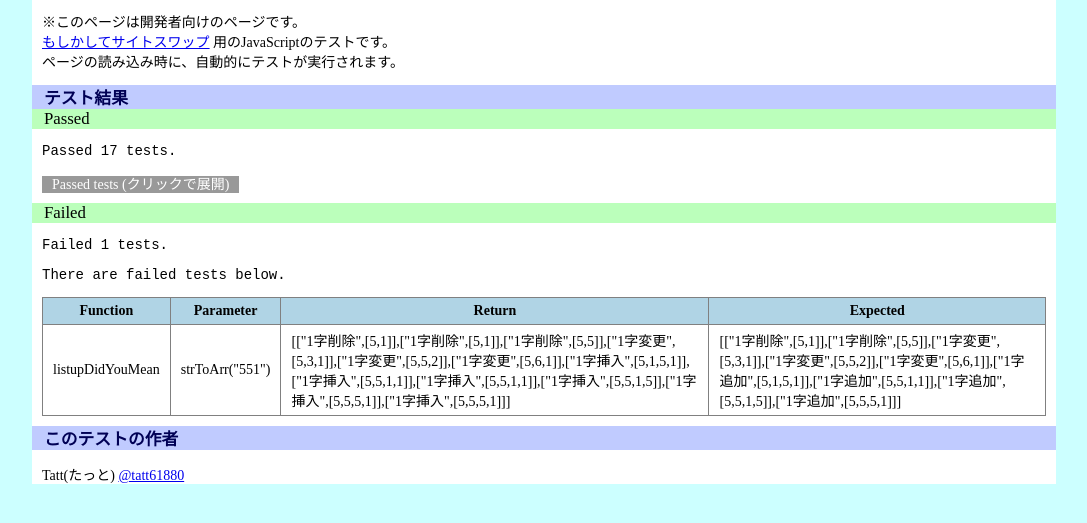
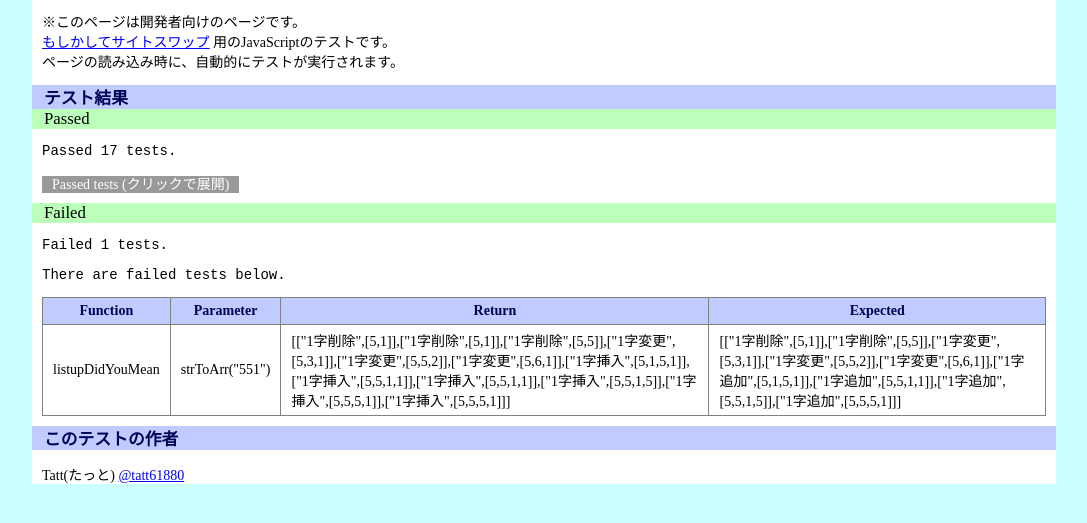
Before and after one commit to tatt61880/did_you_mean, a website: page test.html in a window 1280 px wide. Shown: the part 57-580 px from the top of the page, without its empty margins (96-1183 px from the left). Drawn offline with Linux system fonts and the light colour scheme.

Commit message:
Update main.css

```diff
--- a/css/main.css
+++ b/css/main.css
@@ -67,13 +67,15 @@ table {
 }
 
 th {
-  background: #b0d4e5;
+  font-weight: bold;
+  color: #000055;
+  background: #c0cbff;
 }
 
 th,
 td {
   padding: 0 0.5rem;
-  border: 1px solid black;
+  border: 1px solid #9aa6cf;
 }
 
 strong {
```
